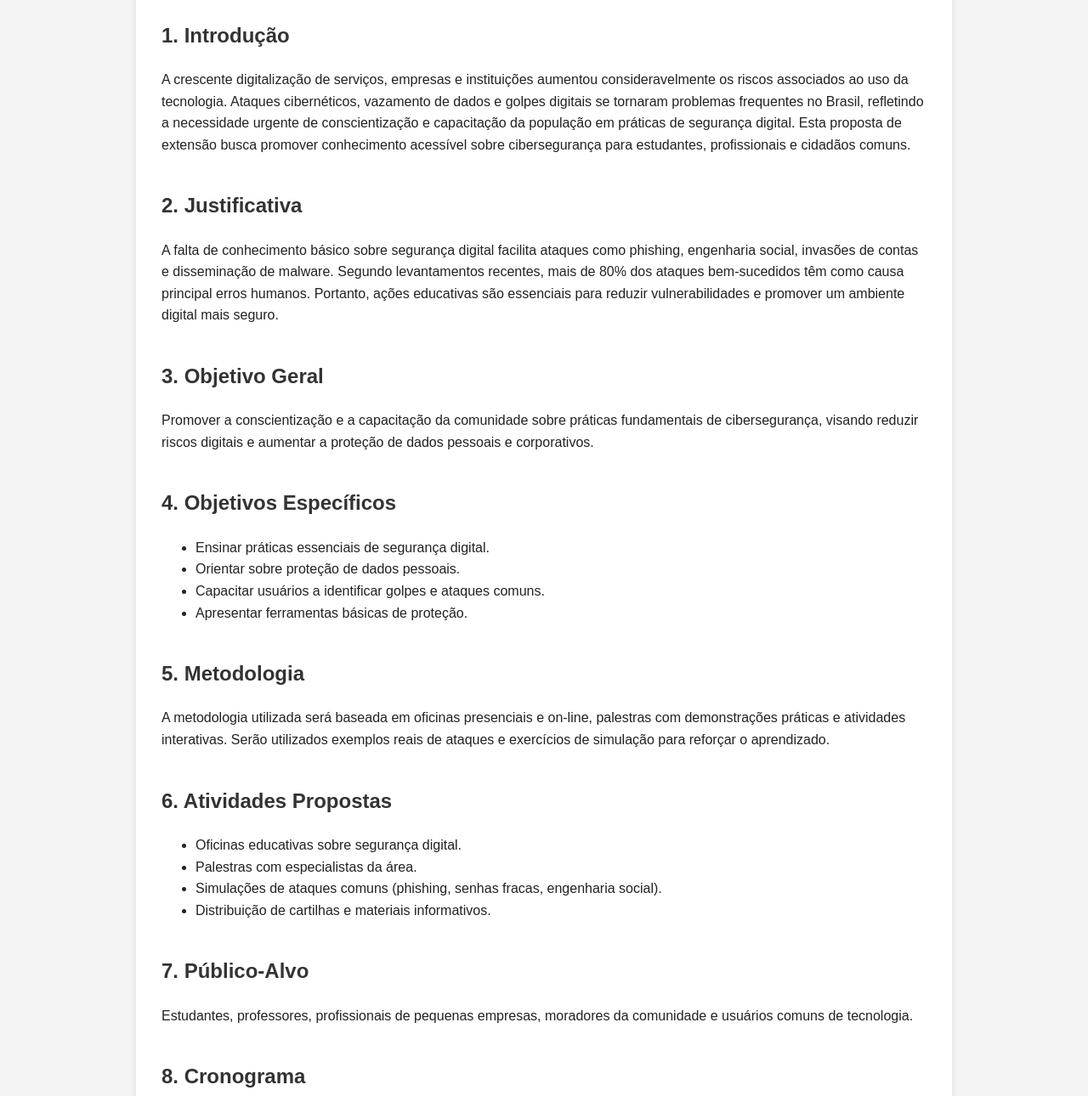
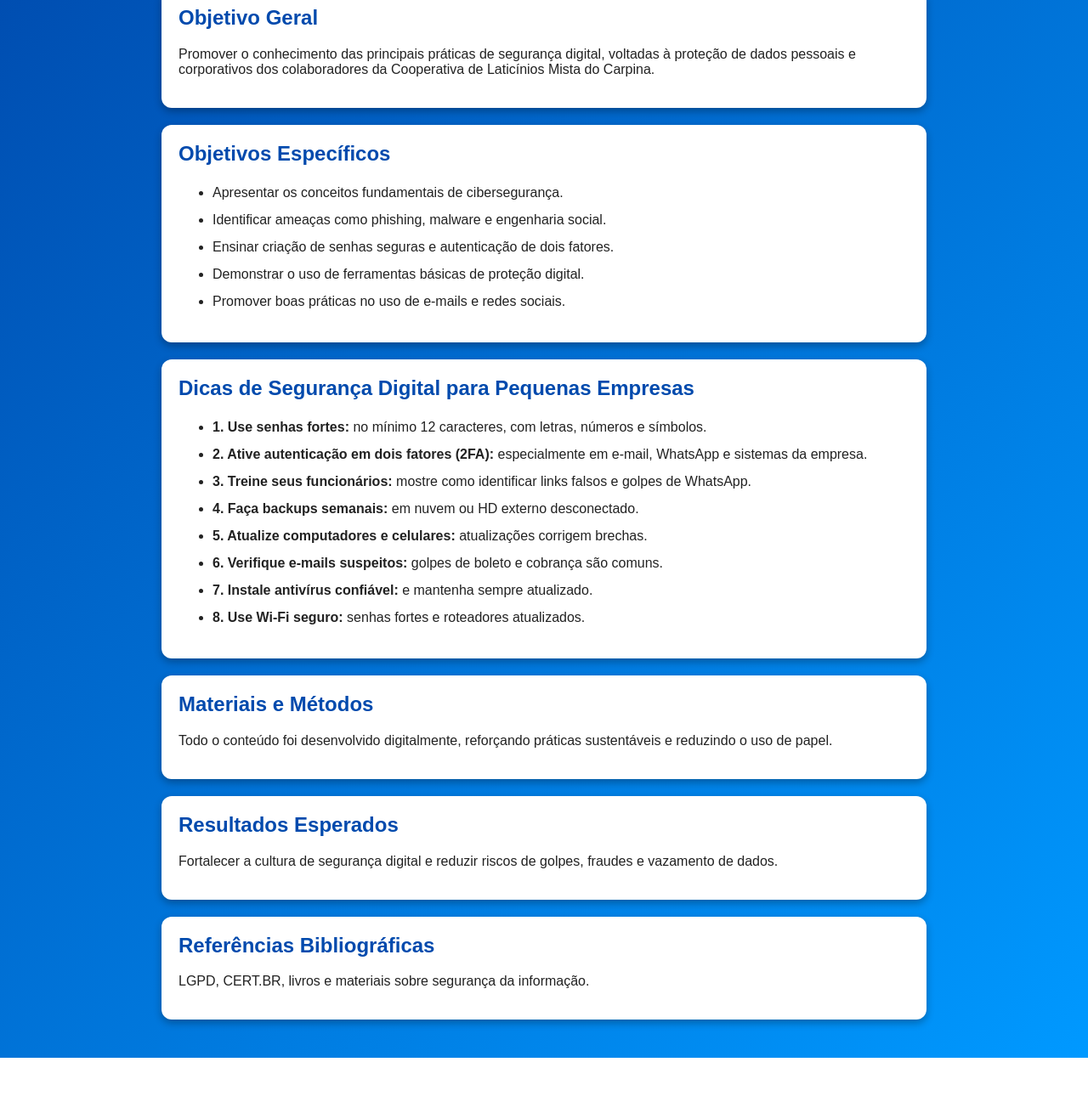
Before and after one commit to jrmota777/projetoextencaociberseguranca, a plain HTML site: page index.html in a window 1280 px wide. Shown: the part 130-1420 px from the top of the page at 85% size. After the commit the page ends 1375 px from the top, so only its background shows below. Drawn offline with Linux system fonts and the light colour scheme.

Commit message:
Update index.html

```diff
--- a/index.html
+++ b/index.html
@@ -1,120 +1,225 @@
 <!DOCTYPE html>
+
 <html lang="pt-BR">
+
 <head>
+
 <meta charset="UTF-8">
-    <meta name="viewport" content="width=device-width, initial-scale=1.0">
-    <title>Proposta de Extensão – Cibersegurança</title>
+
+<title>Projeto de Extensão – Cibersegurança</title>
+
+
 
 <style>
+
     body {
-            font-family: Arial, Helvetica, sans-serif;
+
         margin: 0;
-            padding: 20px;
-            background: #f4f4f4;
-            color: #222;
-            line-height: 1.6;
+
+        font-family: Arial, sans-serif;
+
+        background: linear-gradient(135deg, #004aad, #0099ff);
+
+        color: #fff;
+
     }
 
-        .container {
-            max-width: 900px;
-            margin: auto;
-            background: white;
-            padding: 30px;
-            border-radius: 10px;
-            box-shadow: 0 0 10px rgba(0,0,0,0.1);
+
+
+    header {
+
+        background: rgba(0,0,0,0.3);
+
+        padding: 20px;
+
+        text-align: center;
+
+        font-size: 28px;
+
+        font-weight: bold;
+
+        backdrop-filter: blur(6px);
+
     }
 
-        h1, h2, h3 {
-            color: #333;
+
+
+    .container {
+
+        max-width: 900px;
+
+        margin: auto;
+
+        padding: 25px;
+
     }
 
-        h1 {
-            text-align: center;
-            margin-bottom: 30px;
+
+
+    .section {
+
+        background: white;
+
+        color: #222;
+
+        padding: 20px;
+
+        margin: 20px 0;
+
+        border-radius: 12px;
+
+        box-shadow: 0 4px 10px rgba(0,0,0,0.3);
+
+        animation: fadeIn 1s ease forwards;
+
     }
 
-        p {
-            margin-bottom: 15px;
+
+
+    h2 {
+
+        color: #004aad;
+
+        margin-top: 0;
+
     }
 
-        .section {
-            margin-bottom: 40px;
+
+
+    ul li {
+
+        margin: 8px 0;
+
+        line-height: 1.5;
+
     }
 
-        strong {
-            color: #444;
+
+
+    @keyframes fadeIn {
+
+        from { opacity: 0; transform: translateY(20px); }
+
+        to { opacity: 1; transform: translateY(0); }
+
     }
+
 </style>
+
+
+
 </head>
+
 <body>
+
+
+
+<header>
+
+    Projeto de Extensão – Cibersegurança para Pequenas Empresas
+
+</header>
+
+
+
 <div class="container">
-        <h1>Proposta de Extensão – Cibersegurança</h1>
+
+
 
     <div class="section">
-            <h2>1. Introdução</h2>
-            <p>A crescente digitalização de serviços, empresas e instituições aumentou consideravelmente os riscos associados ao uso da tecnologia. Ataques cibernéticos, vazamento de dados e golpes digitais se tornaram problemas frequentes no Brasil, refletindo a necessidade urgente de conscientização e capacitação da população em práticas de segurança digital. Esta proposta de extensão busca promover conhecimento acessível sobre cibersegurança para estudantes, profissionais e cidadãos comuns.</p>
+
+        <h2>Objetivo Geral</h2>
+
+        <p>Promover o conhecimento das principais práticas de segurança digital, voltadas à proteção de dados pessoais e corporativos dos colaboradores da Cooperativa de Laticínios Mista do Carpina.</p>
+
     </div>
 
+
+
     <div class="section">
-            <h2>2. Justificativa</h2>
-            <p>A falta de conhecimento básico sobre segurança digital facilita ataques como phishing, engenharia social, invasões de contas e disseminação de malware. Segundo levantamentos recentes, mais de 80% dos ataques bem-sucedidos têm como causa principal erros humanos. Portanto, ações educativas são essenciais para reduzir vulnerabilidades e promover um ambiente digital mais seguro.</p>
+
+        <h2>Objetivos Específicos</h2>
+
+        <ul>
+
+            <li>Apresentar os conceitos fundamentais de cibersegurança.</li>
+
+            <li>Identificar ameaças como phishing, malware e engenharia social.</li>
+
+            <li>Ensinar criação de senhas seguras e autenticação de dois fatores.</li>
+
+            <li>Demonstrar o uso de ferramentas básicas de proteção digital.</li>
+
+            <li>Promover boas práticas no uso de e-mails e redes sociais.</li>
+
+        </ul>
+
     </div>
 
+
+
     <div class="section">
-            <h2>3. Objetivo Geral</h2>
-            <p>Promover a conscientização e a capacitação da comunidade sobre práticas fundamentais de cibersegurança, visando reduzir riscos digitais e aumentar a proteção de dados pessoais e corporativos.</p>
+
+        <h2>Dicas de Segurança Digital para Pequenas Empresas</h2>
+
+        <ul>
+
+            <li><strong>1. Use senhas fortes:</strong> no mínimo 12 caracteres, com letras, números e símbolos.</li>
+
+            <li><strong>2. Ative autenticação em dois fatores (2FA):</strong> especialmente em e-mail, WhatsApp e sistemas da empresa.</li>
+
+            <li><strong>3. Treine seus funcionários:</strong> mostre como identificar links falsos e golpes de WhatsApp.</li>
+
+            <li><strong>4. Faça backups semanais:</strong> em nuvem ou HD externo desconectado.</li>
+
+            <li><strong>5. Atualize computadores e celulares:</strong> atualizações corrigem brechas.</li>
+
+            <li><strong>6. Verifique e-mails suspeitos:</strong> golpes de boleto e cobrança são comuns.</li>
+
+            <li><strong>7. Instale antivírus confiável:</strong> e mantenha sempre atualizado.</li>
+
+            <li><strong>8. Use Wi-Fi seguro:</strong> senhas fortes e roteadores atualizados.</li>
+
+        </ul>
+
     </div>
 
+
+
     <div class="section">
-            <h2>4. Objetivos Específicos</h2>
-            <ul>
-                <li>Ensinar práticas essenciais de segurança digital.</li>
-                <li>Orientar sobre proteção de dados pessoais.</li>
-                <li>Capacitar usuários a identificar golpes e ataques comuns.</li>
-                <li>Apresentar ferramentas básicas de proteção.</li>
-            </ul>
+
+        <h2>Materiais e Métodos</h2>
+
+        <p>Todo o conteúdo foi desenvolvido digitalmente, reforçando práticas sustentáveis e reduzindo o uso de papel.</p>
+
     </div>
 
+
+
     <div class="section">
-            <h2>5. Metodologia</h2>
-            <p>A metodologia utilizada será baseada em oficinas presenciais e on-line, palestras com demonstrações práticas e atividades interativas. Serão utilizados exemplos reais de ataques e exercícios de simulação para reforçar o aprendizado.</p>
+
+        <h2>Resultados Esperados</h2>
+
+        <p>Fortalecer a cultura de segurança digital e reduzir riscos de golpes, fraudes e vazamento de dados.</p>
+
     </div>
 
+
+
     <div class="section">
-            <h2>6. Atividades Propostas</h2>
-            <ul>
-                <li>Oficinas educativas sobre segurança digital.</li>
-                <li>Palestras com especialistas da área.</li>
-                <li>Simulações de ataques comuns (phishing, senhas fracas, engenharia social).</li>
-                <li>Distribuição de cartilhas e materiais informativos.</li>
-            </ul>
+
+        <h2>Referências Bibliográficas</h2>
+
+        <p>LGPD, CERT.BR, livros e materiais sobre segurança da informação.</p>
+
     </div>
 
-        <div class="section">
-            <h2>7. Público-Alvo</h2>
-            <p>Estudantes, professores, profissionais de pequenas empresas, moradores da comunidade e usuários comuns de tecnologia.</p>
+
+
 </div>
 
-        <div class="section">
-            <h2>8. Cronograma</h2>
-            <p><strong>Duração total:</strong> 4 semanas</p>
-            <ul>
-                <li><strong>Semana 1:</strong> Introdução e diagnóstico do conhecimento do público.</li>
-                <li><strong>Semana 2:</strong> Oficinas práticas.</li>
-                <li><strong>Semana 3:</strong> Simulações e estudos de caso.</li>
-                <li><strong>Semana 4:</strong> Avaliação final e entrega de materiais educativos.</li>
-            </ul>
-        </div>
 
-        <div class="section">
-            <h2>9. Resultados Esperados</h2>
-            <p>A proposta visa ampliar o nível de consciência e preparo da comunidade sobre segurança digital, reduzir vulnerabilidades e capacitar usuários a se protegerem contra ataques cibernéticos.</p>
-        </div>
 
-        <div class="section">
-            <h2>10. Considerações Finais</h2>
-            <p>Esta proposta de extensão reforça a importância da educação em cibersegurança como ferramenta essencial para enfrentamento dos desafios da era digital. Com conhecimento adequado, é possível reduzir drasticamente ameaças e criar um ambiente mais seguro para a sociedade.</p>
-        </div>
-    </div>
 </body>
+
 </html>
```
Lines whose indentation alone changed are shown as unchanged.
